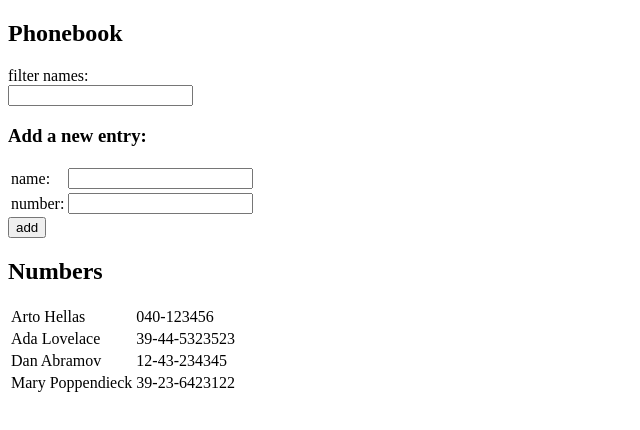
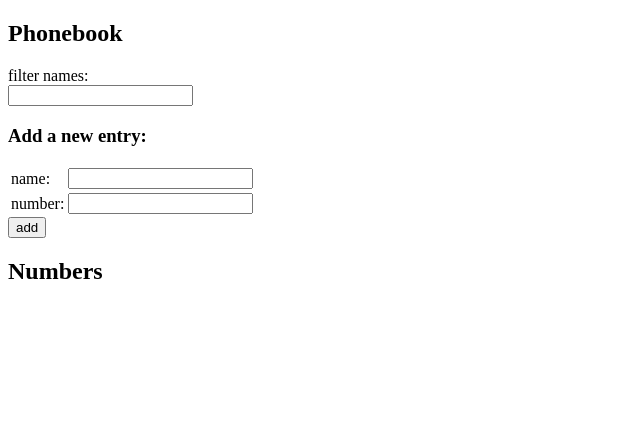
Before and after one commit to k-zhou/Fullstackopen2020, a React (Create React App) app in the folder single-page-app/: page / in a window 1280 px wide. Shown: the top 430 px of the page, without its empty margins (0-640 px from the left). Built offline with nearby package versions, Linux system fonts and the light colour scheme; data requests are answered from the project's data file.

Commit message:
init for 2.15 puhelinluettelo step 7

```diff
--- a/single-page-app/src/DisplayNames.js
+++ b/single-page-app/src/DisplayNames.js
@@ -1,13 +1,15 @@
 import React from 'react'
+import TableCreator from './TableCreator'
 
 const DisplayNames = ({persons}) => {
+  let output = []
+  persons.map( (p, i) => output = output.concat( [p.name, p.number, <button onClick={() => console.log(`clicked on number ${i}`) }>{i}</button> ] ) )
   return (
-    <table>
-      <tbody>
-        {persons.map((p, i) => <tr key={p.name}><td>{p.name}</td><td>{p.number}</td></tr>)}
-      </tbody>
-    </table>
+    <div>
+
+    </div>
   )
+  // <TableCreator rows={output}/>
 }
 
 export default DisplayNames
--- /dev/null
+++ b/single-page-app/src/TableCreator.js
@@ -0,0 +1,17 @@
+import React from 'react'
+
+const OneRow = ({row}) => <tr>{row.map((n, i) => <td key={i}>{n}</td>)}</tr>
+
+/* Takes an array of arrays and outputs it neatly as a table */
+/* Writes each nested array as a row */
+const TableCreator = ({rows}) => {
+  return (
+    <table>
+      <tbody>
+        {rows.map((r, i) => <OneRow row={r} key={i}/>)}
+      </tbody>
+    </table>
+  )
+}
+
+export default TableCreator
```
